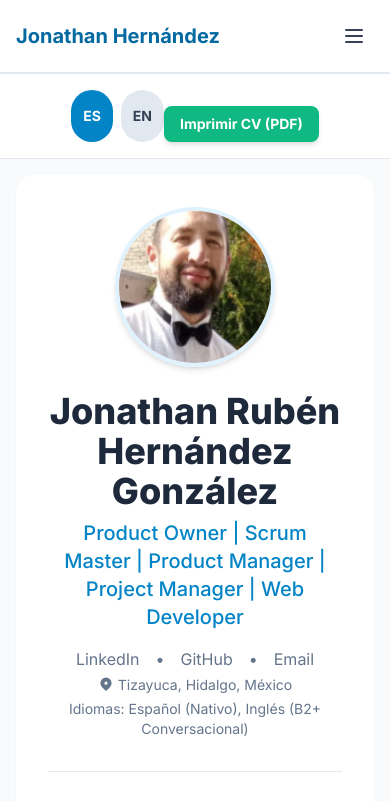
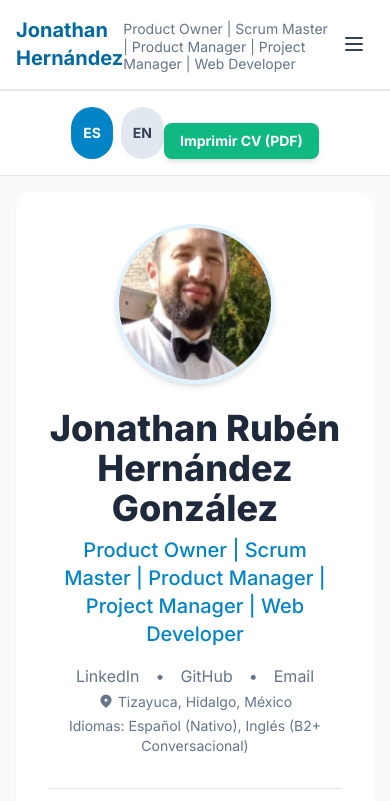
Before and after one commit to jonathanrhernandez/resume, a plain HTML site: page index.html in a window 390 px wide. Both pictures are taken after a click on the button "ES". Shown: the top 801 px of the page. Drawn offline with nearby package versions, Linux system fonts and the light colour scheme.

Commit message:
Update index.html
Correcting the roles

```diff
--- a/index.html
+++ b/index.html
@@ -112,7 +112,7 @@
         <aside class="w-full md:w-64 bg-white md:border-r border-b md:border-b-0 border-slate-200 sticky top-0 md:h-screen z-20">
             <div class="flex justify-between items-center p-4 md:p-6 border-b md:border-b-0 border-slate-200">
                 <h1 class="text-xl font-bold text-sky-700">Jonathan Hernández</h1>
-                <!-- Role title always visible on desktop, hidden on mobile to save space -->
+                <!-- Role title for sidebar (hidden on desktop, visible on mobile menu toggle) -->
                 <p class="text-sm text-slate-500 mt-1 hidden md:block leading-tight whitespace-normal" id="sidebar-role"></p>
                 <button id="mobile-menu-button" class="md:hidden p-2 rounded-lg text-slate-700 hover:bg-sky-100">
                     <svg class="w-6 h-6" fill="none" stroke="currentColor" viewBox="0 0 24 24" xmlns="http://www.w3.org/2000/svg"><path stroke-linecap="round" stroke-linejoin="round" stroke-width="2" d="M4 6h16M4 12h16M4 18h16"></path></svg>
@@ -329,8 +329,8 @@ const content = {
         },
         education: { // Nueva sección de educación
             title: "Educación",
-            degreeTitle: "Licenciatura en informática administrativa. Cedula: 6849641",
-            university: "TECNOLÓGICO DE ESTUDIOS SUPERIORES DE ECATEPEC (TESE)",
+            degreeTitle: "Licenciatura en Informática Administrativa. Cédula: 6849641",
+            university: "Tecnológico de Estudios Superiores de Ecatepec (TESE)",
             period: "Agosto 2005 - Octubre 2010"
         },
         certs: {
@@ -370,7 +370,7 @@ const content = {
             location: "Tizayuca, Hidalgo, Mexico",
             language: "Languages: Spanish (Native), English (B2+ Conversational)",
             summaryTitle: "Professional Summary",
-            summary: `For over 5 years, I have worked as a Product Owner and Scrum Master in a hybrid approach, combining efficiency in value delivery with agility in processes. My career in systems began in 2013, initially developing as a web programmer in both front-end and back-end. Subsequently, I took on project leadership, where I coordinated work teams and guided their efforts toward successful outcomes. As a Product Owner, I define and prioritize requirements that align with business goals and client needs, ensuring product value maximization. My Scrum Master role allows me to manage timelines, solve problems with agility, and orchestrate ceremonies that continuously improve team collaboration and workflow. Additionally, I am dedicated to training in Agile methodologies, fostering a proactive and autonomous work environment. My comprehensive experience in development, project management, and agility has equipped me with a strategic vision that allows me to organize clear objectives, delegate responsibilities effectively, and monitor progress to ensure high-quality products in dynamic environments. Organization, planning, and proactive problem-solving are key in my daily work, approaching each challenge with autonomy and an unwavering focus on excellence.`
+            summary: `For over 5 years, I have worked as a Product Owner and Scrum Master in a hybrid approach, combining efficiency in value delivery with agility in processes. My career in systems began in 2013, initially developing as a web programmer in both front-end and back-end. Subsequently, I took on project leadership, where I coordinated work teams and guided their efforts toward successful outcomes. As a Product Owner, I define and prioritize requirements that align with business goals and client needs, ensuring product value maximization. My Scrum Master role allows me to manage timelines, solve problems with agility, and orchestrate ceremonies that continuously improve team collaboration and workflow. Additionally, I am dedicated to training in Agile methodologies, fostering a proactive and autonomous work environment. My comprehensive experience in development, project management, and agility has equipped me with a strategic vision that allows me to organize clear objectives, delegate responsibilities effectively and monitor progress to ensure high-quality products in dynamic environments. Organization, planning, and proactive problem-solving are key in my daily work, approaching each challenge with autonomy and an unwavering focus on excellence.`
         },
         experience: {
             title: "Professional Experience",
@@ -454,7 +454,7 @@ const content = {
         education: { // Nueva sección de educación
             title: "Education",
             degreeTitle: "Bachelor's degree in Administrative Informatics. ID: 6849641",
-            university: "TECHNOLOGICAL SUPERIOR STUDIES OF ECATEPEC (TESE)",
+            university: "Technological Superior Studies of Ecatepec (TESE)",
             period: "August 2005 - October 2010"
         },
         certs: {
@@ -497,7 +497,17 @@ function updateContent(lang) {
     const data = content[lang];
 
     // Update Profile Section
-    document.getElementById('sidebar-role').textContent = data.profile.roles;
+    // Hide sidebar-role element on desktop sizes
+    const sidebarRoleElement = document.getElementById('sidebar-role');
+    if (window.innerWidth >= 768) { // Corresponds to Tailwind's md breakpoint
+        sidebarRoleElement.classList.add('hidden');
+    } else {
+        // Only show if mobile menu is open (handled by mobileMenuButton click)
+        // Ensure it has basic styles when not hidden for mobile menu open state
+        sidebarRoleElement.classList.remove('hidden');
+    }
+    sidebarRoleElement.textContent = data.profile.roles; // Keep text content updated for when it is visible
+
     document.getElementById('profile-name').textContent = "Jonathan Rubén Hernández González"; // Name remains constant
     document.getElementById('profile-roles-main').textContent = data.profile.roles; // Use the new ID for the main profile section
     document.getElementById('profile-location').textContent = data.profile.location;
@@ -765,10 +775,13 @@ document.addEventListener('DOMContentLoaded', function () {
         const sidebarRoleElement = document.getElementById('sidebar-role');
         if (window.innerWidth >= 768) { // md breakpoint in Tailwind
             sidebarNav.classList.remove('hidden');
-            sidebarRoleElement.classList.remove('hidden'); // Ensure it's shown on desktop
+            // Hide the sidebar-role element on desktop
+            sidebarRoleElement.classList.add('hidden');
         } else {
-            sidebarNav.classList.add('hidden'); // Hide nav on mobile by default
-            sidebarRoleElement.classList.add('hidden'); // Hide role title on mobile
+            // On mobile, sidebar-nav is initially hidden, sidebar-role should also be hidden
+            // It will be shown along with sidebar-nav when mobile-menu-button is clicked
+            sidebarNav.classList.add('hidden');
+            sidebarRoleElement.classList.add('hidden');
         }
     };
 
```
